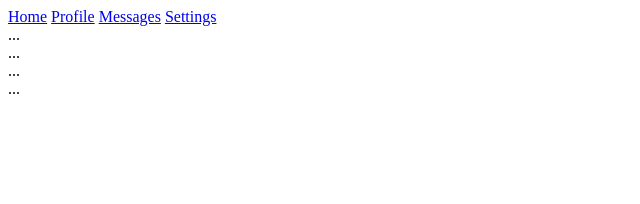
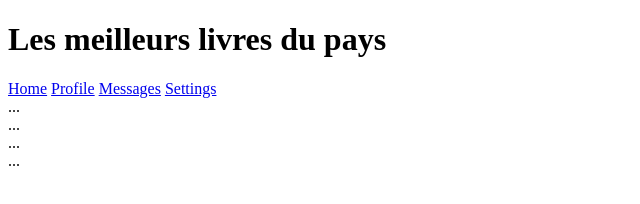
Before and after one commit to DrEYIKE-de/laravel-books, a plain HTML site: page index.html in a window 1280 px wide. Shown: the whole page, without its empty margins (0-640 px from the left). Drawn offline with Linux system fonts and the light colour scheme.

Commit message:
books title added

```diff
--- a/index.html
+++ b/index.html
@@ -6,6 +6,8 @@
 
     </head>
     <body>
+
+      <h1>Les meilleurs livres du pays</h1>
 
     <!-- List group -->
 <div class="list-group" id="myList" role="tablist">
```
